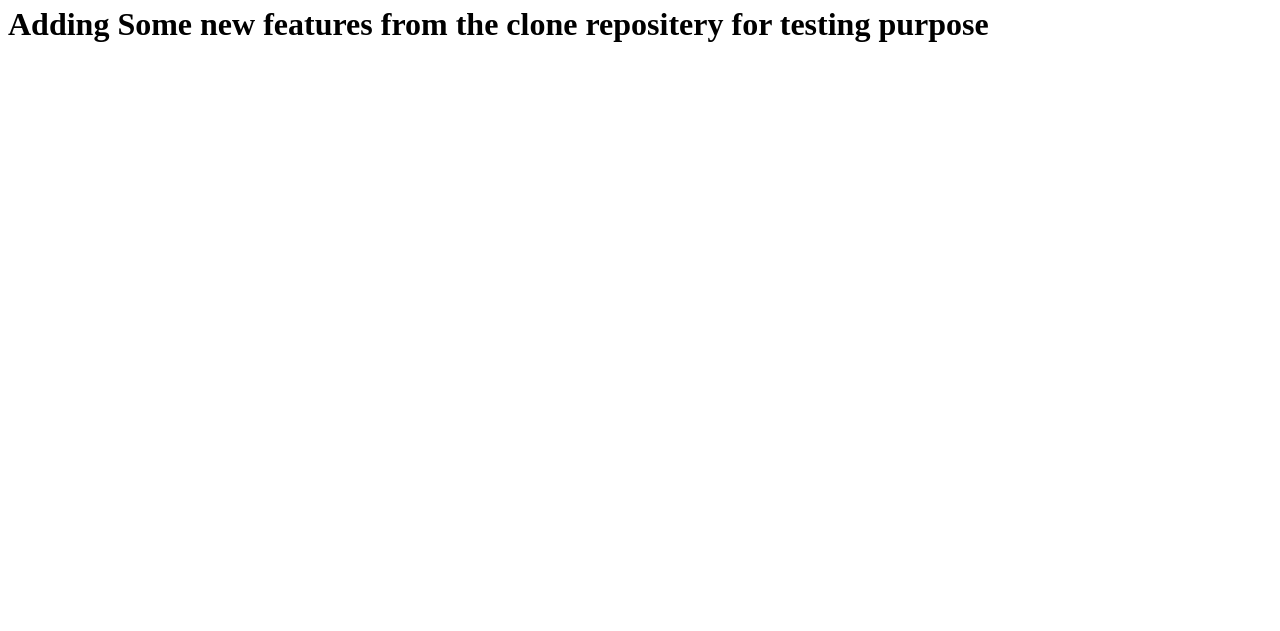
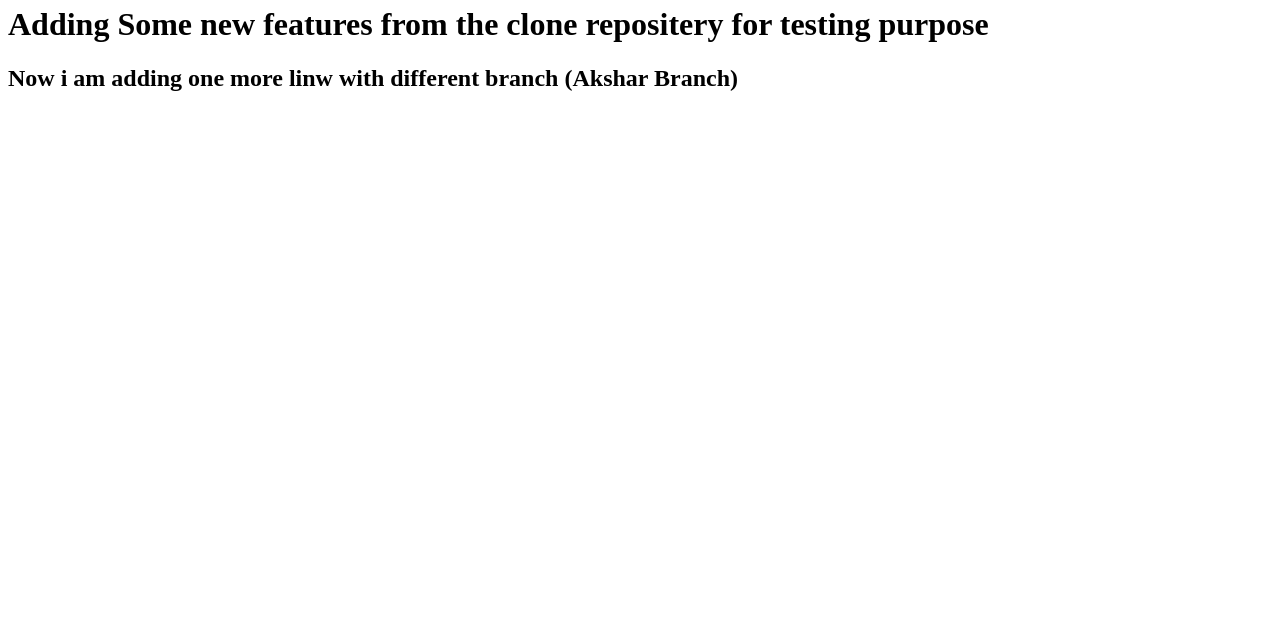
Before and after one commit to YashrajSinghChauhan/Tutorialtest, a plain HTML site: page About.html in a window 1280 px wide. Shown: the part 169-800 px from the top of the page. Drawn offline with Linux system fonts and the light colour scheme.

Commit message:
yashraj committed Akshat branch about file

```diff
--- a/About.html
+++ b/About.html
@@ -11,5 +11,6 @@
     <h1> ye krish branch h re bawa  YAshraj Singh Chauhan new chanegs my by meThis is About Page</h1>
     <h1>Next Page ass well ass </h1>
     <h1>Adding Some new features from the clone repositery for testing purpose</h1>
+   <h2>Now i am adding one more linw with different branch (Akshar Branch)</h2>
 </body>
 </html>
```
